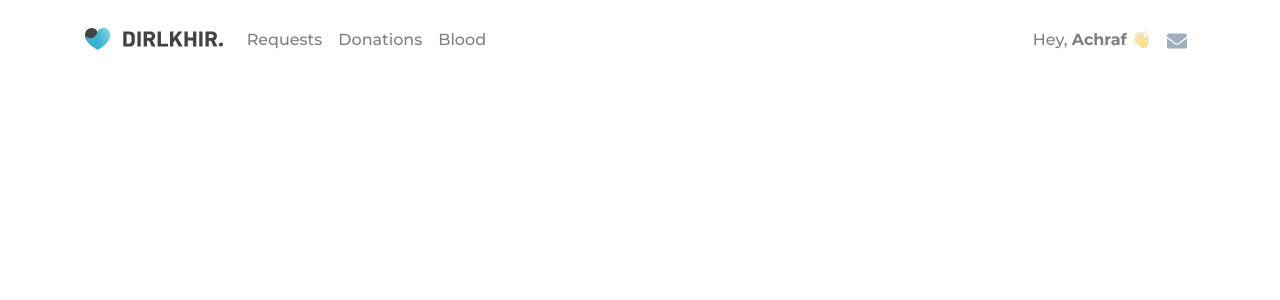
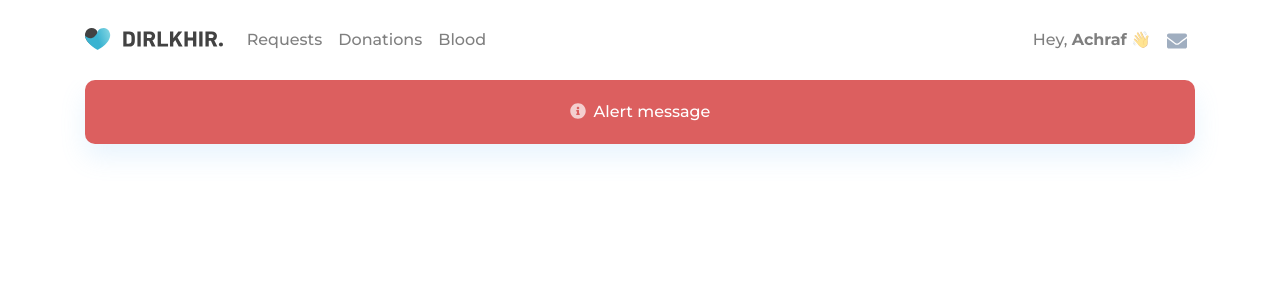
Before and after one commit to AchrafHamrit/dirlkhir, a React (Create React App) app: page / in a window 1280 px wide. Shown: the top 300 px of the page. Built offline with nearby package versions, Linux system fonts and the light colour scheme; the HTML template or start-up script is replaced by a standard one.

Commit message:
Alerts component

```diff
--- a/src/App.js
+++ b/src/App.js
@@ -3,6 +3,7 @@ import { BrowserRouter as Router, Route, Switch } from 'react-router-dom';
 
 // App components
 import Navbar from './components/layout/Navbar';
+import Alerts from './components/layout/Alerts';
 
 import './App.css';
 
@@ -11,6 +12,9 @@ function App() {
     <Router>
       <div className='App'>
         <Navbar />
+        <div className='container'>
+          <Alerts />
+        </div>
       </div>
     </Router>
   );
--- /dev/null
+++ b/src/components/layout/Alerts/alerts-jss.js
@@ -0,0 +1,19 @@
+import { createUseStyles } from 'react-jss';
+import colors from '../../styling/colors';
+import { CARD_SHADOW } from '../../styling/styling';
+
+const useStyles = createUseStyles({
+  alert: {
+    padding: '20px',
+    marginBottom: '20px',
+    '&.card-shadow': CARD_SHADOW,
+    background: colors.danger,
+    color: colors['text-white'],
+    fontWeight: 500,
+    '& .icon': {
+      opacity: 0.7,
+    },
+  },
+});
+
+export default useStyles;
--- /dev/null
+++ b/src/components/layout/Alerts/index.js
@@ -0,0 +1,19 @@
+import React from 'react';
+
+import { FontAwesomeIcon } from '@fortawesome/react-fontawesome';
+import { faInfoCircle } from '@fortawesome/free-solid-svg-icons';
+
+import useStyles from './alerts-jss';
+
+const Alerts = () => {
+  const classes = useStyles();
+
+  return (
+    <div className={`${classes.alert} card-shadow text-center`}>
+      <FontAwesomeIcon className='icon mr-2' icon={faInfoCircle} />
+      Alert message
+    </div>
+  );
+};
+
+export default Alerts;
```
